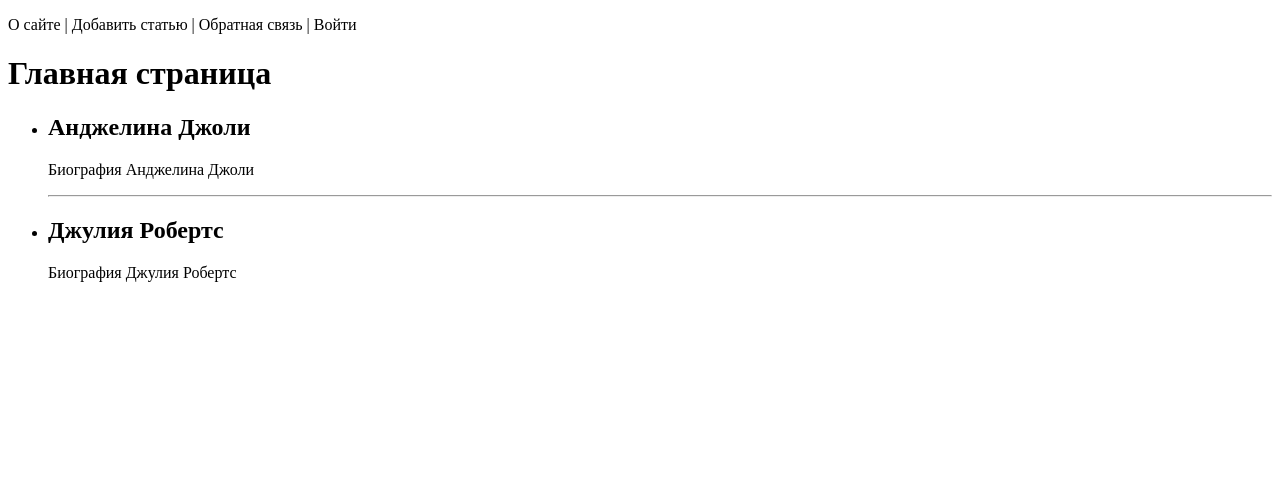
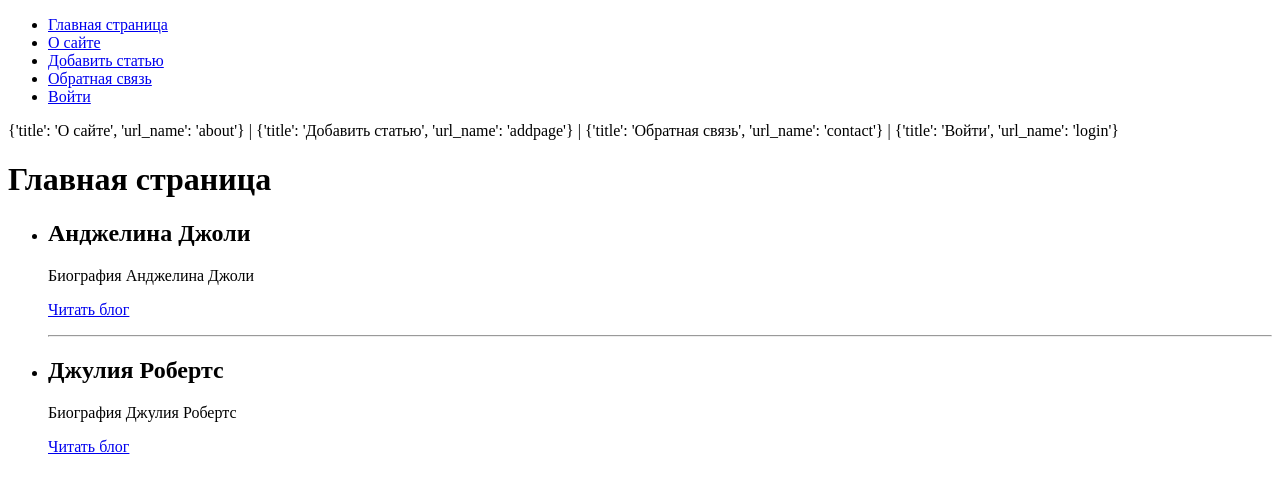
Before and after one commit to Shorux/Django-app, a Django app: page / in a window 1280 px wide. Shown: the top 493 px of the page. Run offline with Django 5.2, Linux system fonts and the light colour scheme.

Commit message:
added templates and menu

```diff
--- a/siteshokhrukh/aboutme/templates/aboutme/index.html
+++ b/siteshokhrukh/aboutme/templates/aboutme/index.html
@@ -5,14 +5,26 @@
     <title>{{ title }}</title>
 </head>
 <body>
+    <ul>
+        <li>
+            <a href="{% url 'home' %}">Главная страница</a>
+        </li>
+        {% for m in menu %}
+        {% if forloop.last %}<li class="last">{% else %}<li>{% endif %}
+            <a href="{% url m.url_name %}">{{ m.title }}</a>
+        </li>
+        {% endfor %}
+    </ul>
+
     <p>{{ menu|join:' | ' }}</p>
     <h1>{{ title }}</h1>
     <ul>
-        {% for p in posts %}
-            {% if p.is_published %}
+        {% for blog in blogs %}
+            {% if blog.is_published %}
             <li>
-                <h2>{{ p.title }}</h2>
-                <p>{{ p.content }}</p>
+                <h2>{{ blog.title }}</h2>
+                <p>{{ blog.content }}</p>
+                <p><a href="{% url 'blog' blog.id %}">Читать блог</a></p>
                 {% if not forloop.last %}
                 <hr>
                 {% endif %}
--- a/siteshokhrukh/aboutme/urls.py
+++ b/siteshokhrukh/aboutme/urls.py
@@ -9,7 +9,8 @@ register_converter(converters.FourDigitYearConverter, 'year4')
 urlpatterns = [
     path('', views.index, name='home'),
     path('about/', views.about, name='about'),
-    path('blogs/<int:blog_id>/', views.blogs_by_id, name='blog_id'),
-    path('blogs/<slug:blog_slug>/', views.blogs_by_slug, name='blog_slug'),
-    path('archive/<year4:year>/', views.archive, name='archive')
+    path('addpage/', views.addpage, name='addpage'),
+    path('contact/', views.contact, name='contact'),
+    path('login/', views.login, name='login'),
+    path('blog/<int:blog_id>/', views.show_blog, name='blog'),
 ]
--- a/siteshokhrukh/aboutme/views.py
+++ b/siteshokhrukh/aboutme/views.py
@@ -4,7 +4,12 @@ from django.shortcuts import render, redirect
 from django.urls import reverse
 
 
-menu = ['О сайте', 'Добавить статью', 'Обратная связь', 'Войти']
+menu = [
+    {'title': 'О сайте', 'url_name': 'about'},
+    {'title': 'Добавить статью', 'url_name': 'addpage'},
+    {'title': 'Обратная связь', 'url_name': 'contact'},
+    {'title': 'Войти', 'url_name': 'login'}
+]
 
 data_db = [
     {'id': 1, 'title': 'Анджелина Джоли', 'content': 'Биография Анджелина Джоли', 'is_published': True},
@@ -17,7 +22,7 @@ def index(request: HttpRequest):
     data = {
         'title': 'Главная страница',
         'menu': menu,
-        'posts': data_db
+        'blogs': data_db
     }
     return render(request, 'aboutme/index.html', data)
 
@@ -27,20 +32,20 @@ def about(request: HttpRequest):
     return render(request, 'aboutme/about.html', data)
 
 
-def blogs_by_id(request: HttpRequest, blog_id: int):
-    return HttpResponse(f'<h1>Статья</h1><p>id: {blog_id}</p>')
+def show_blog(request: HttpRequest, blog_id: int):
+    return HttpResponse(f'<h1>Отображение блога с id {blog_id}</h1>')
 
 
-def blogs_by_slug(request: HttpRequest, blog_slug: int):
-    return HttpResponse(f'<h1>Статья</h1><p>slug: {blog_slug}</p>')
+def addpage(request: HttpRequest):
+    return HttpResponse('Добавление блога')
 
 
-def archive(request: HttpRequest, year: int):
-    if year > 2024:
-        uri = reverse('blog_slug', args=('music', ))
-        return redirect(uri)  # permanent=True for 301 else 302
+def contact(request: HttpRequest):
+    return HttpResponse('Страница контактов')
 
-    return HttpResponse(f'<h1>Архив из {year} года</h1>')
+
+def login(request: HttpRequest):
+    return HttpResponse('Страница для авторизации')
 
 
 def page_not_found(request: HttpRequest, exception):
```
